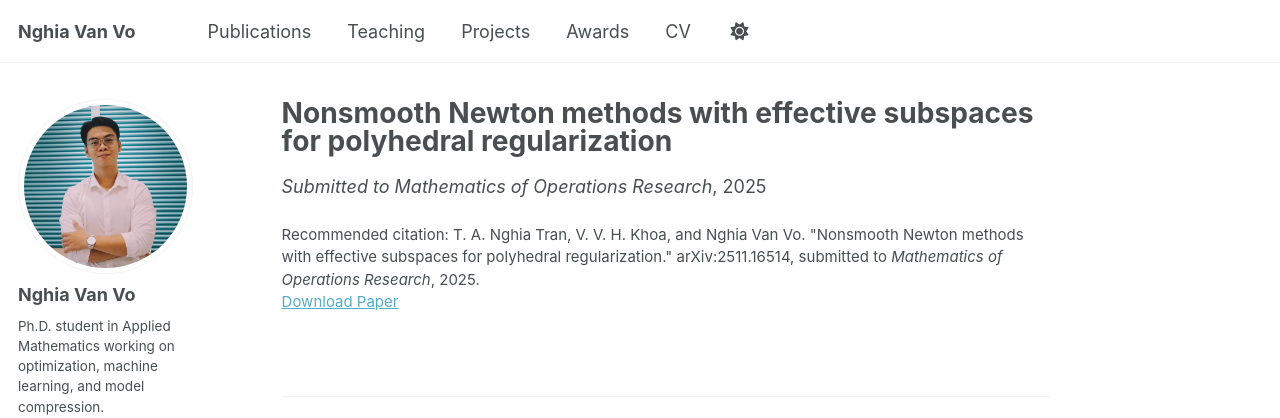
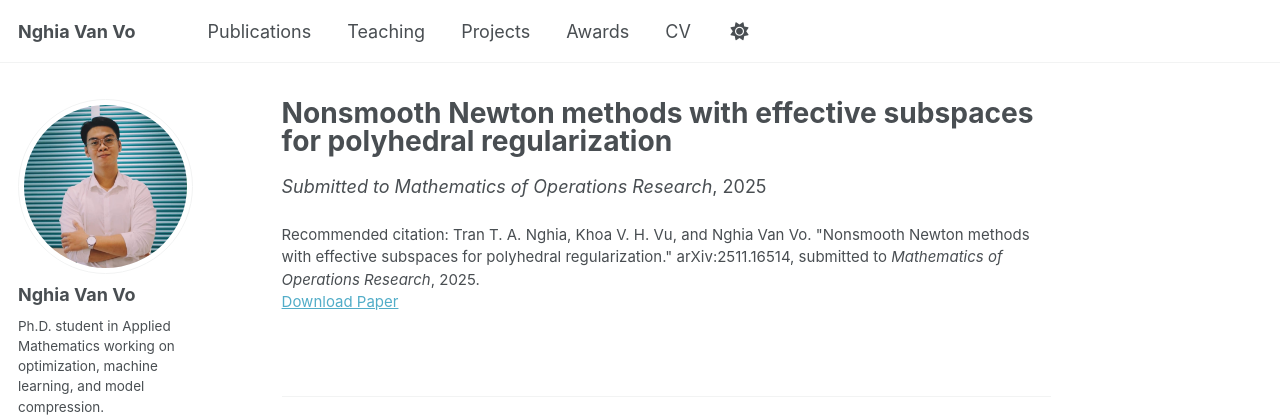
Before and after one commit to NghiaVo99/NghiaVo99.github.io, a Jekyll site: the page built from _publications/2025-11-16-nonsmooth-newton-effective-subspaces-polyhedral-regularization.md, in a window 1280 px wide. Shown: the top 418 px of the page. Built offline with Jekyll 4.4.1, drawn with Linux system fonts in a browser that asks for light colours; some web fonts are replaced; a script bundle is joined from its source files by our own code; library files that are not in the unit come from our copies.

```diff
--- a/_publications/2025-11-16-nonsmooth-newton-effective-subspaces-polyhedral-regularization.md
+++ b/_publications/2025-11-16-nonsmooth-newton-effective-subspaces-polyhedral-regularization.md
@@ -6,5 +6,5 @@ permalink: /publication/2025-nonsmooth-newton-effective-subspaces-polyhedral-reg
 date: 2025-11-16
 venue: "Submitted to Mathematics of Operations Research"
 paperurl: "https://arxiv.org/abs/2511.16514"
-citation: "T. A. Nghia Tran, V. V. H. Khoa, and Nghia Van Vo. &quot;Nonsmooth Newton methods with effective subspaces for polyhedral regularization.&quot; arXiv:2511.16514, submitted to <i>Mathematics of Operations Research</i>, 2025."
+citation: "Tran T. A. Nghia, Khoa V. H. Vu, and Nghia Van Vo. &quot;Nonsmooth Newton methods with effective subspaces for polyhedral regularization.&quot; arXiv:2511.16514, submitted to <i>Mathematics of Operations Research</i>, 2025."
 ---
```
Also changed, not shown: _publications/2025-06-01-stable-recovery-regularized-linear-inverse-problems.md (+1 -1 lines), _publications/2026-01-07-effective-subspace-newton-generalized-equations.md (+1 -1 lines), _publications/2026-01-08-double-proximal-point-methods-dc-optimization.md (+1 -1 lines), _publications/2026-01-09-isolated-calmness-regularized-linear-inverse-problems.md (+1 -1 lines), _publications/2026-01-10-lipschitz-stability-regularized-linear-inverse-problems.md (+1 -1 lines).
